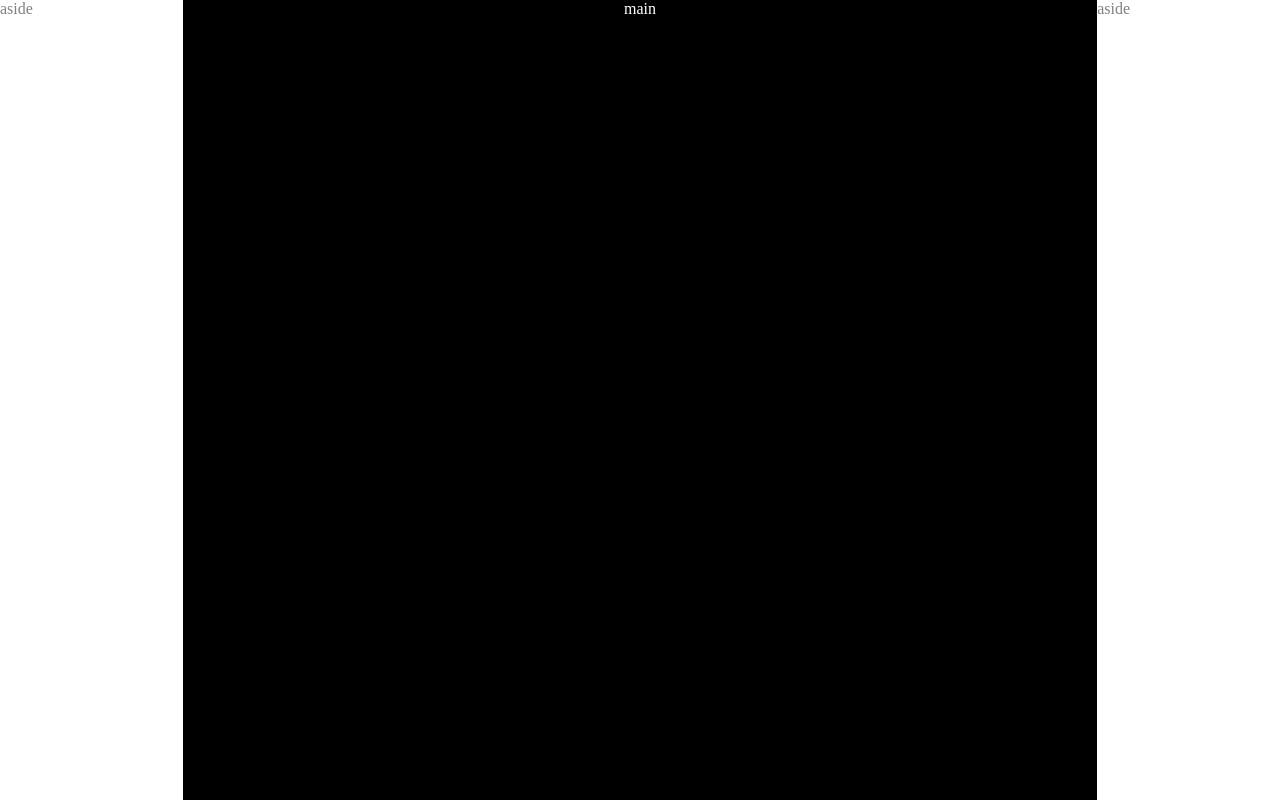
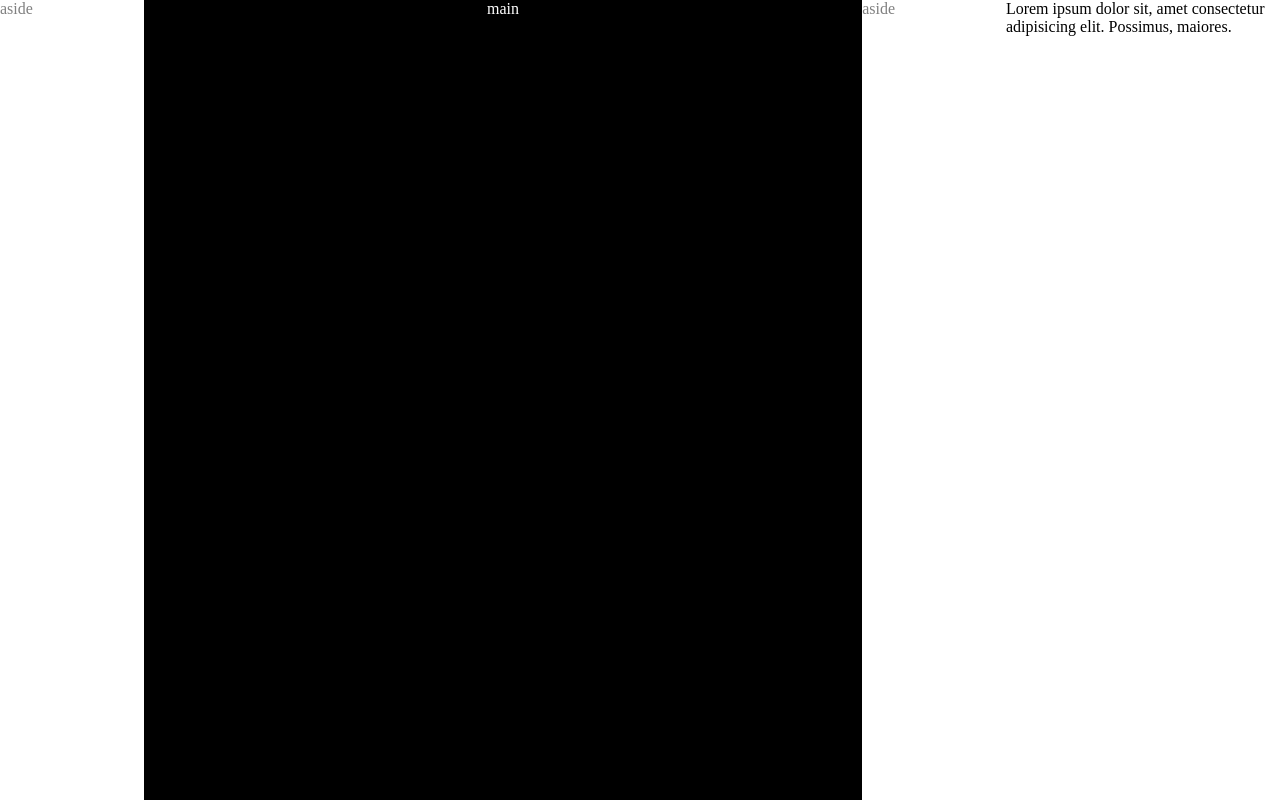
Before and after one commit to TheBernieA/newRepo, a plain HTML site: page test.html in a window 1280 px wide. Drawn offline with Linux system fonts and the light colour scheme.

Commit message:
newbranch

```diff
--- a/test.html
+++ b/test.html
@@ -32,5 +32,6 @@
     <aside>aside</aside>
     <main style="color:white; text-align:center">main</main>
     <aside>aside</aside>
+    <p>Lorem ipsum dolor sit, amet consectetur adipisicing elit. Possimus, maiores.</p>
 </body>
 </html>
```
